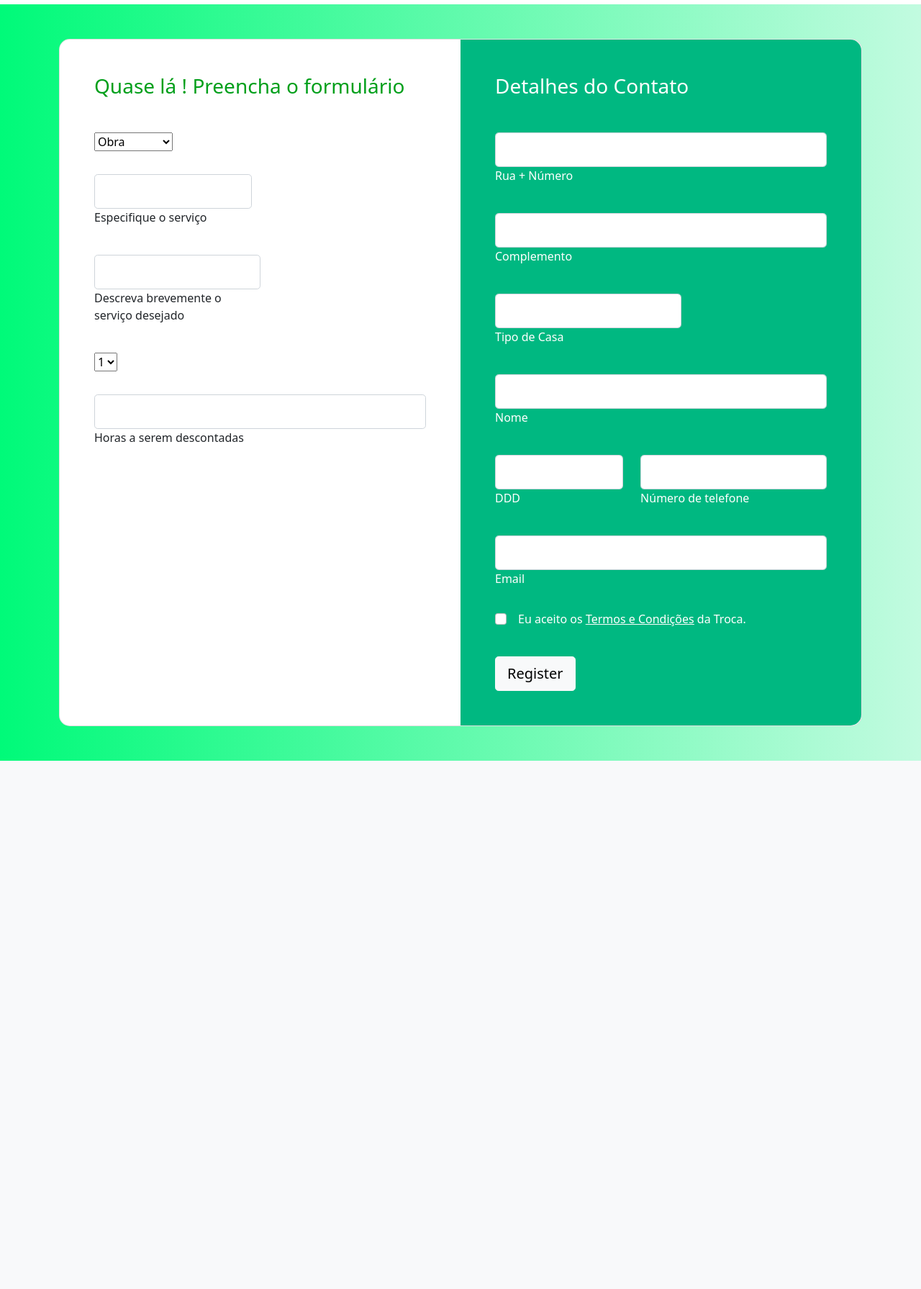
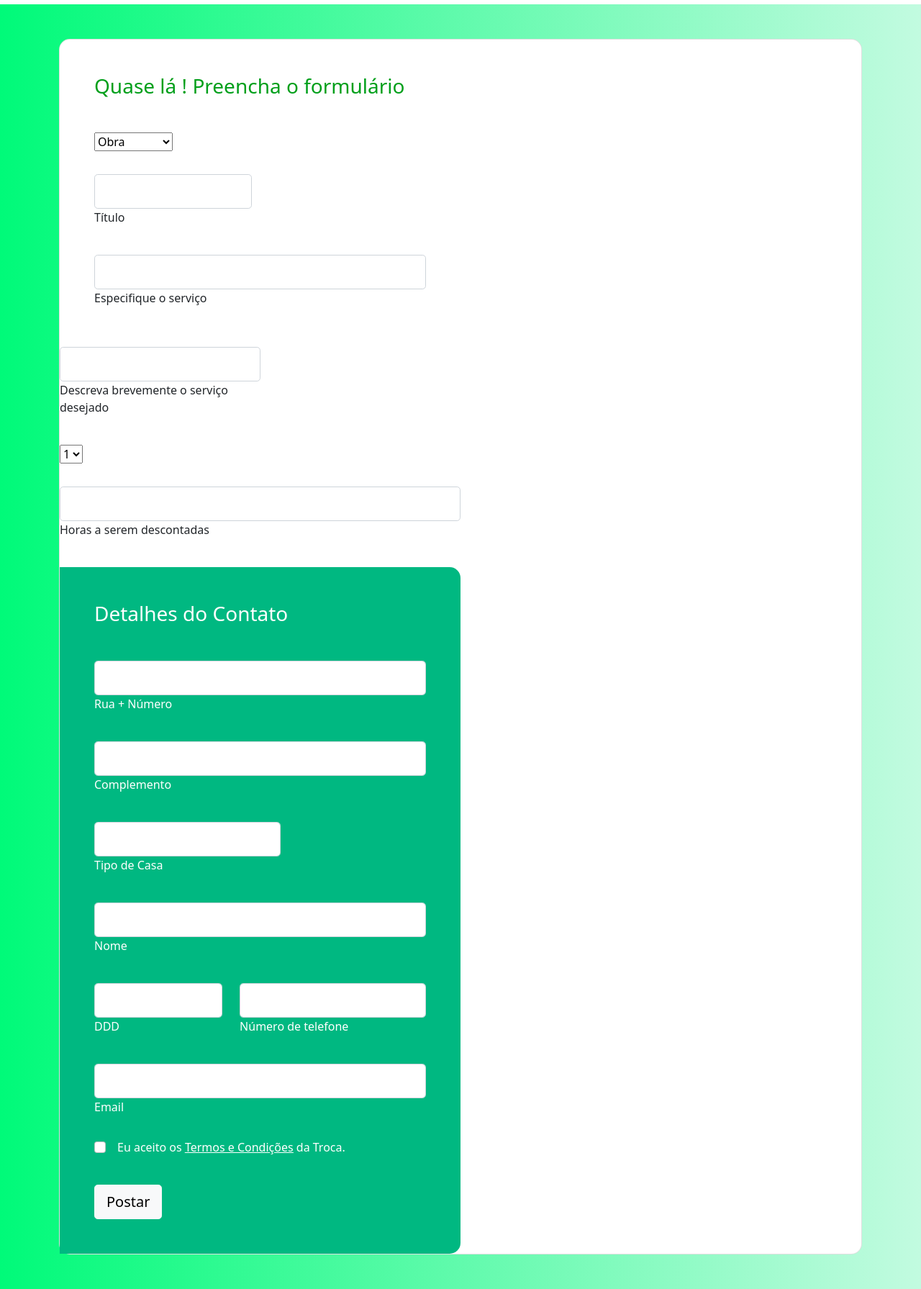
Before and after one commit to GabrielSilvaSouza/CompSoc, a Flask app: page /addpost in a window 1280 px wide. Shown: the part 114-1905 px from the top of the page at 72% size. Before the commit the page ends 1171 px from the top, so only its background shows below. Run offline with Flask 2, Linux system fonts and the light colour scheme; the visitor is signed in with stand-in values (Sample User, id 1); some libraries are stand-ins or nearby versions.

Commit message:
add_post working (float still has some problems)

```diff
--- a/MVPcompsoc/app.py
+++ b/MVPcompsoc/app.py
@@ -30,12 +30,6 @@ def profile():
     msg = ''
     return render_template('profile.html', msg=msg)
 
-@app.route('/addpost' , methods =['GET', 'POST'])
-def addpost():
-    msg = ''
-    return render_template('add_post.html', msg=msg)
-
-#######################################################
 
 @app.route('/login', methods =['GET', 'POST'])
 def login():
@@ -102,3 +96,28 @@ def register():
     elif request.method == 'POST':
         msg = 'Formulário não preenchido adequadamente !'
     return render_template('register.html', msg = msg)
+
+
+
+
+@app.route('/addpost' , methods =['GET', 'POST'])
+def addpost():
+    msg = ''
+    if not session.get('UserID'):
+        msg = "Você não está logado !"
+        return render_template('login.html', msg=msg)
+    elif request.method == 'POST' and session.get('UserID'):
+        title = request.form['title']
+        description = request.form['description']
+        hour_currency = request.form['hour_currency']
+        service_tag = request.form['service_tag']
+
+        cursor = mysql.connection.cursor(MySQLdb.cursors.DictCursor)
+
+        cursor.execute('INSERT INTO post (title, description,  service_tag) VALUES (%s, %s,  %s)', (title, description, service_tag))
+        mysql.connection.commit()
+        msg = "Post publicado"
+        return render_template("login.html", msg=msg)
+
+    else:
+        return render_template('add_post.html', msg=msg)
--- a/MVPcompsoc/templates/add_post.html
+++ b/MVPcompsoc/templates/add_post.html
@@ -15,7 +15,9 @@
     <h1 class="" id="titulo-header">Sistema de Trocas do Banco do Preventório</h1>
   </header>
 
+
 <section class="h-100 h-custom gradient-custom-2">
+  <form action="{{ url_for('addpost') }}" method="post" >
     <div class="container py-5 h-100">
       <div class="row d-flex justify-content-center align-items-center h-100">
         <div class="col-12">
@@ -41,7 +43,13 @@
                       <div class="col-md-6 mb-4 pb-2">
 
                         <div class="form-outline">
-                          <input type="text" id="form3Examplev2" class="form-control form-control-lg" />
+                          <input type="text" name="title" id="form3Examplev2" class="form-control form-control-lg" />
+                          <label class="form-label" for="form3Examplev2">Título</label>
+                        </div>
+
+                      </div>
+                        <div class="form-outline">
+                          <input type="text" name="service_tag" id="form3Examplev2" class="form-control form-control-lg" />
                           <label class="form-label" for="form3Examplev2">Especifique o serviço</label>
                         </div>
 
@@ -50,7 +58,7 @@
                       <div class="col-md-6 mb-4 pb-2">
 
                         <div class="form-outline">
-                          <input type="text" id="form3Examplev3" class="form-control form-control-lg" />
+                          <input type="text" name="description" id="form3Examplev3" class="form-control form-control-lg" />
                           <label class="form-label" for="form3Examplev3">Descreva brevemente o serviço desejado</label>
                         </div>
 
@@ -69,7 +77,7 @@
 
                     <div class="mb-4 pb-2">
                       <div class="form-outline">
-                        <input type="number" step="0.1" min=0 id="form3Examplev4" class="form-control form-control-lg" />
+                        <input type="number" step="0.1" name="hour_currency" min=0 id="form3Examplev4" class="form-control form-control-lg" />
                         <label class="form-label" for="form3Examplev4">Horas a serem descontadas</label>
                       </div>
                     </div>
@@ -147,8 +155,8 @@
                       </label>
                     </div>
 
-                    <button type="button" class="btn btn-light btn-lg"
-                      data-mdb-ripple-color="dark">Register</button>
+                    <button type="submit" class="btn btn-light btn-lg"
+                      data-mdb-ripple-color="dark">Postar</button>
 
                   </div>
                 </div>
@@ -158,6 +166,7 @@
         </div>
       </div>
     </div>
+  </form>
   </section>
 
 </body>
--- a/MVPcompsoc/templates/profile.html
+++ b/MVPcompsoc/templates/profile.html
@@ -54,7 +54,12 @@
                         </div>
                     </div>
                     <div class="col-md-2">
+                        <input type="submit" name="" class="profile-edit-btn" name="btnAddMore" value="Pedir Serviços"/>
+
+                    </div>
+                    <div class="col-md-2">
                         <input type="submit" class="profile-edit-btn" name="btnAddMore" value="Edit Profile"/>
+
                     </div>
                 </div>
                 <div class="row">
```
